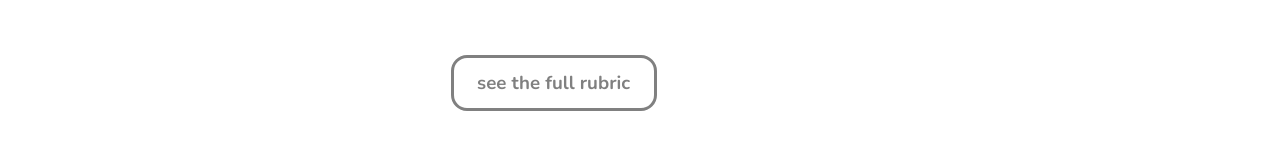
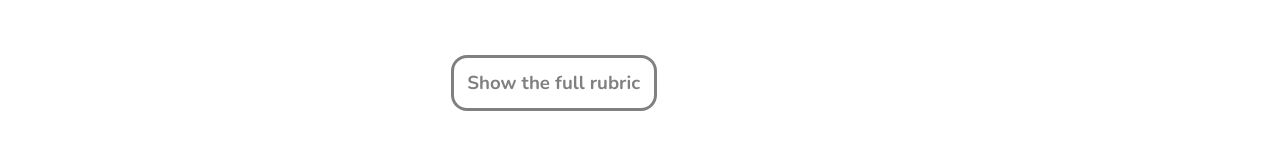
Before and after one commit to jdcalvelli/risc-50-states, a React (Vite) app: page / in a window 1280 px wide. Shown: the part 1905-2065 px from the top of the page. Built offline with nearby package versions, Linux system fonts and the light colour scheme.

Commit message:
clean up display with a showhide full rubric button

```diff
--- a/src/components/HowSection.jsx
+++ b/src/components/HowSection.jsx
@@ -42,7 +42,9 @@ function HowSection(props) {
                 grading rubric is copied below to give more detail.</p>
 
 
-            {displayRubric == false ? <RubricShower handleClick={() => setDisplayRubric(!displayRubric)}/> : <ChartSubSection/>}
+                <RubricShower showHide = {!displayRubric ? 'Show' : 'Hide'} handleClick={() => setDisplayRubric(!displayRubric)}/>
+
+            {displayRubric == true ? <ChartSubSection/> : null }
 
         </div>
     )
--- a/src/components/helperComponents/RubricShower.jsx
+++ b/src/components/helperComponents/RubricShower.jsx
@@ -6,7 +6,7 @@ function RubricShower(props) {
     return (
         <div className="rubricShower" onClick={props.handleClick}>
             <div className="rubricShowerInner">
-                <h3>see the full rubric</h3>
+                <h3>{props.showHide} the full rubric</h3>
             </div>
         </div>
     )
--- a/src/style.css
+++ b/src/style.css
@@ -128,6 +128,8 @@ p {
     margin: 2.5%;
 }
 
+
+/* how section button */
 .howSection .rubricShower {
     margin-top: 5rem;
 
@@ -171,11 +173,15 @@ p {
     color: var(--accent-text-color);
 }
 
-/* CHART SECTION AND CHART ITEMS */
+/* chart subsection and chart items*/
+.chartSection {
+    margin-top: 5rem;
+    margin-bottom: 5rem;
 
-.chartSection {
-    margin-top: 1.5rem;
-    margin-bottom: 3rem;
+    padding: 1%;
+
+    border: 3px solid var(--accent-grey);
+    border-radius: 16px;
 }
 
 .chartItem {
```
